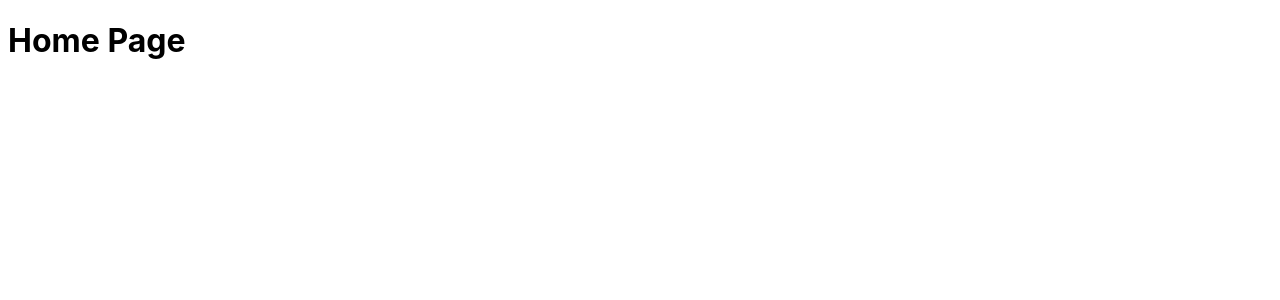
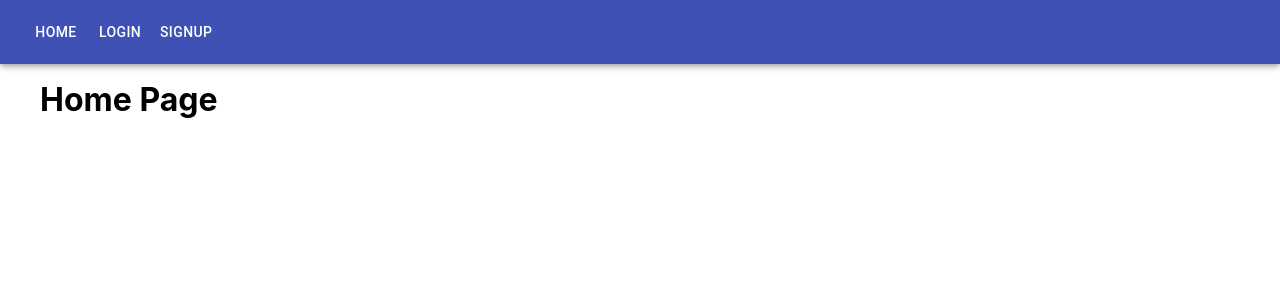
Before and after one commit to NSU-FA20-CSE299-3/Group07, a React (Create React App) app in the folder Code/Project/tutor-connect/: page / in a window 1280 px wide. Shown: the top 300 px of the page. Built offline with nearby package versions, Linux system fonts and the light colour scheme.

Commit message:
#5: Created navigation bar to access pages
 Created navigation bar to access pages using Material UI

```diff
--- a/Code/Project/tutor-connect/src/App.css
+++ b/Code/Project/tutor-connect/src/App.css
@@ -3,3 +3,8 @@
     'Ubuntu', 'Cantarell', 'Fira Sans', 'Droid Sans', 'Helvetica Neue',
     sans-serif;
 }
+
+.container {
+  margin: 80px auto 0 auto;
+  max-width: 1200px;
+}
--- a/Code/Project/tutor-connect/src/App.js
+++ b/Code/Project/tutor-connect/src/App.js
@@ -1,6 +1,9 @@
 import React, { Component } from 'react';
 import { BrowserRouter as Router, Route, Switch } from 'react-router-dom';
 import './App.css';
+
+//Components
+import Navbar from './components/Navbar';
 
 //Pages
 import Home from './pages/home';
@@ -12,11 +15,14 @@
     return (
       <div className="App">
         <Router>
-          <Switch>
-            <Route path="/" exact component={Home}/>
-            <Route path="/login" component={Login}/>
-            <Route path="/signup" component={Signup}/>
-          </Switch>
+          <Navbar />
+          <div className="container">
+            <Switch>
+              <Route path="/" exact component={Home}/>
+              <Route path="/login" component={Login}/>
+              <Route path="/signup" component={Signup}/>
+            </Switch>
+          </div>
         </Router>
       </div>
     );
--- a/Code/Project/tutor-connect/src/components/Navbar.js
+++ b/Code/Project/tutor-connect/src/components/Navbar.js
@@ -1,11 +1,21 @@
-import React, { Component } from 'react'
+import React, { Component } from 'react';
+import Link from 'react-router-dom/Link'
+
+import AppBar from '@material-ui/core/AppBar';
+import Toolbar from '@material-ui/core/Toolbar';
+import Button from '@material-ui/core/Button';
+
 
 class Navbar extends Component {
     render() {
         return (
-            <div>
-
-            </div>
+            <AppBar>
+                <Toolbar>
+                    <Button color="inherit" component={Link} to="/">Home</Button>
+                    <Button color="inherit" component={Link} to="/login">Login</Button>
+                    <Button color="inherit" component={Link} to="/signup">Signup</Button>
+                </Toolbar>
+            </AppBar>
         )
     }
 }
```
Also changed, not shown: 2 other files (tests, documents, lock files or other folders).
